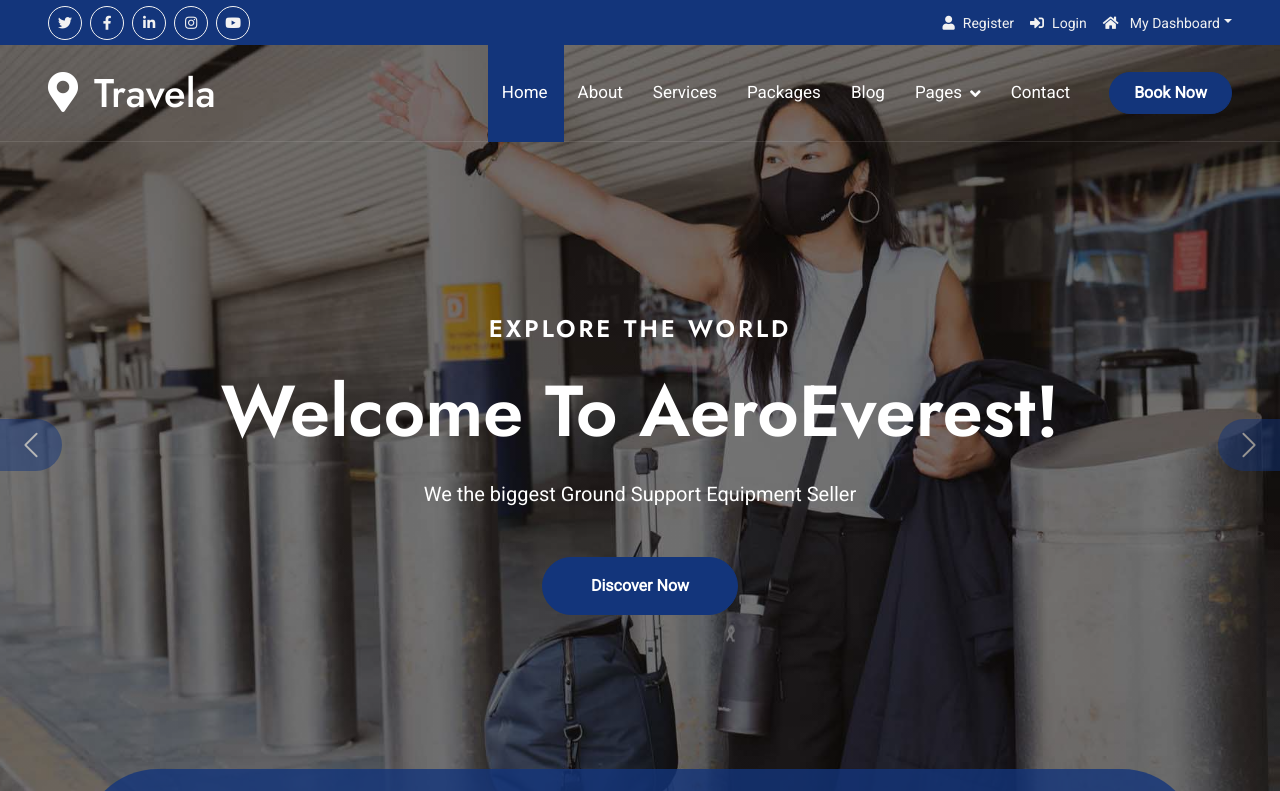
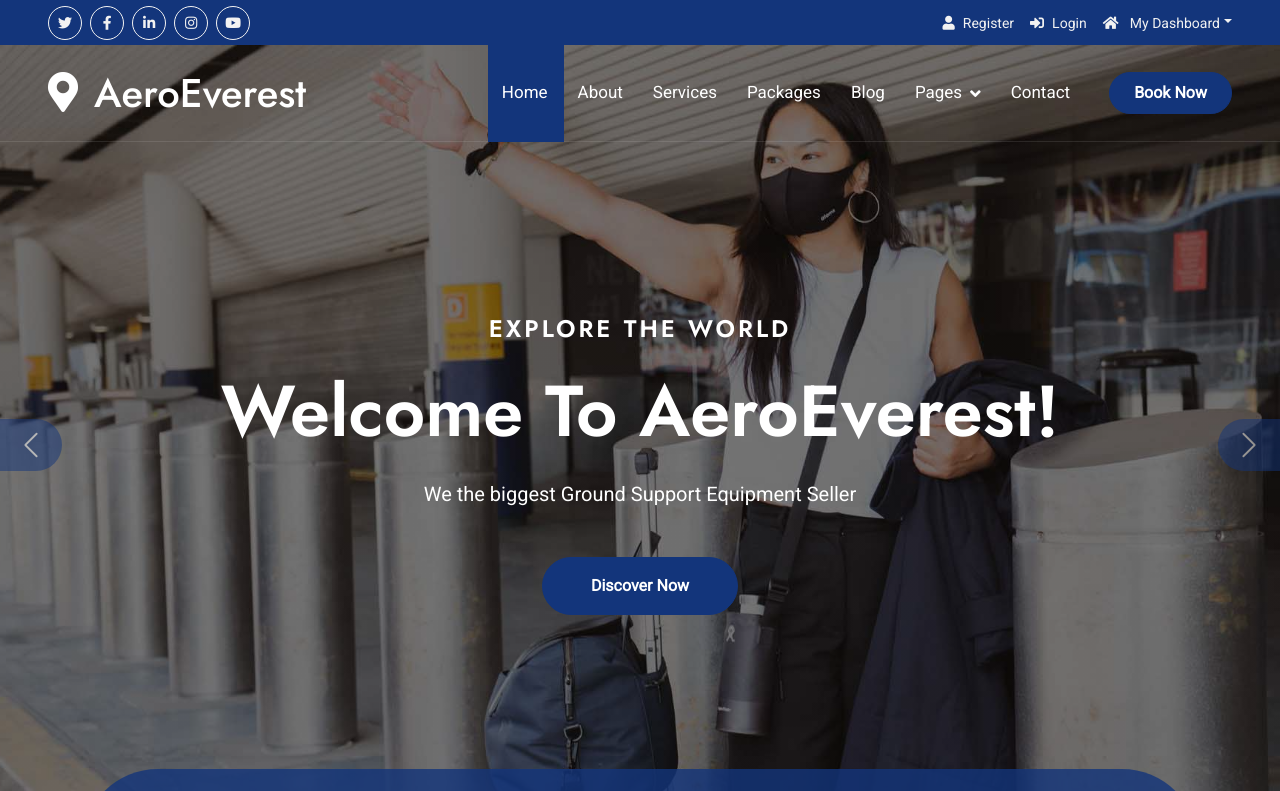
Before and after one commit to Guanhang/AeroEverest, a plain HTML site: page index.html in a window 1280 px wide. Shown: the top 791 px of the page. Drawn offline with Linux system fonts and the light colour scheme; files whose address does not match are found by name; a web font is replaced by a local one.

Commit message:
Update index.html

```diff
--- a/index.html
+++ b/index.html
@@ -3,7 +3,7 @@
 
     <head>
         <meta charset="utf-8">
-        <title>Travela - Tourism Website Template</title>
+        <title>AeroEverest - GSE Supplier</title>
         <meta content="width=device-width, initial-scale=1.0" name="viewport">
         <meta content="" name="keywords">
         <meta content="" name="description">
@@ -75,7 +75,7 @@
         <div class="container-fluid position-relative p-0">
             <nav class="navbar navbar-expand-lg navbar-light px-4 px-lg-5 py-3 py-lg-0">
                 <a href="" class="navbar-brand p-0">
-                    <h1 class="m-0"><i class="fa fa-map-marker-alt me-3"></i>Travela</h1>
+                    <h1 class="m-0"><i class="fa fa-map-marker-alt me-3"></i>AeroEverest</h1>
                     <!-- <img src="img/logo.png" alt="Logo"> -->
                 </a>
                 <button class="navbar-toggler" type="button" data-bs-toggle="collapse" data-bs-target="#navbarCollapse">
```
